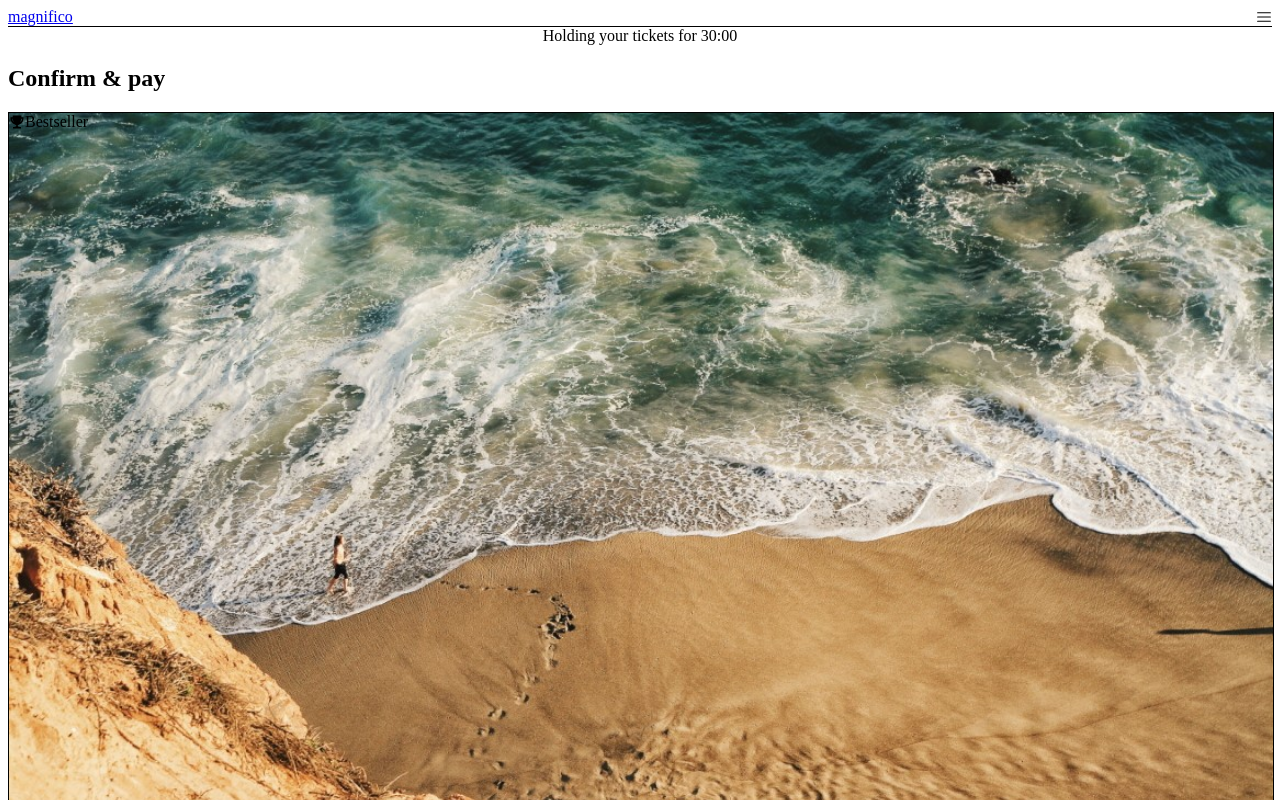
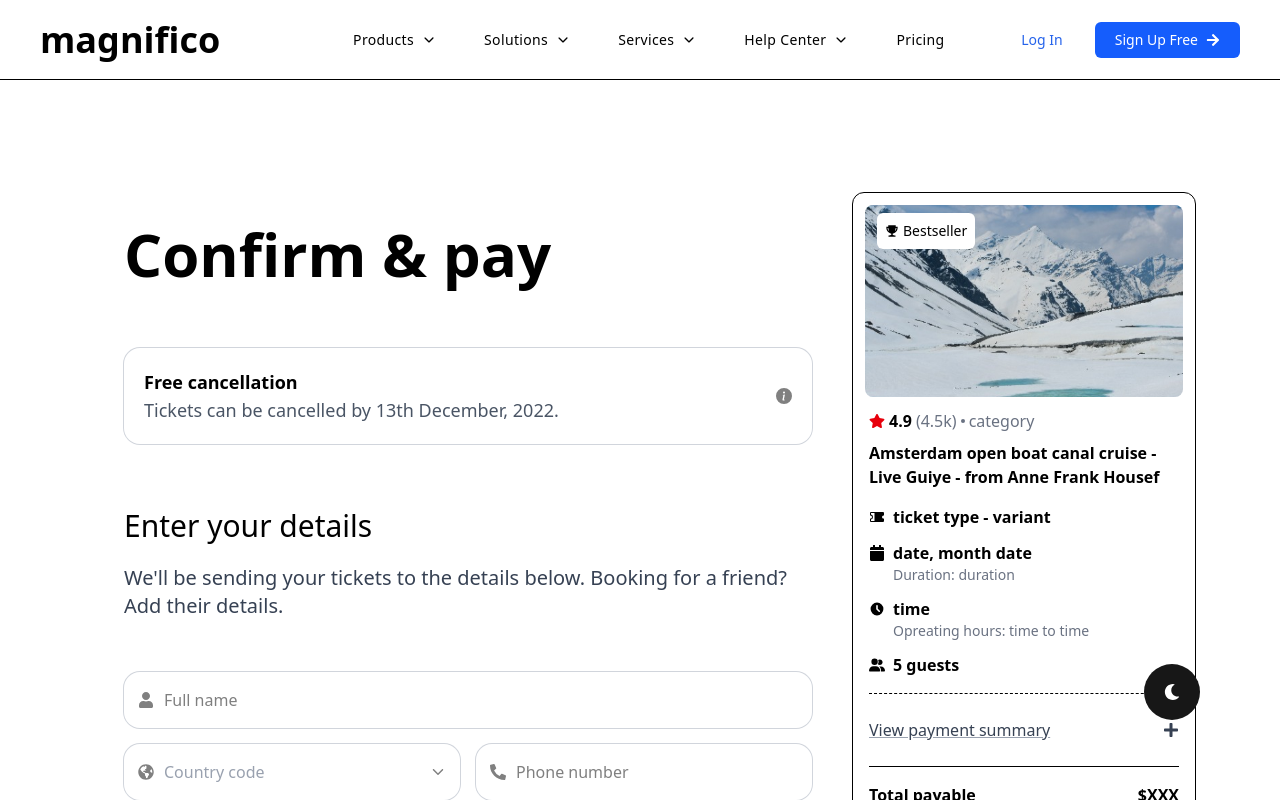
Before and after one commit to warmachine028/magnifico, a React (Vite) app in the folder client/: page /magnifico/payment in a window 1280 px wide. Shown: the top 800 px of the page. Built offline with nearby package versions, Linux system fonts and the light colour scheme.

Commit message:
feat: deployment error and toogle light dark modes

```diff
--- a/client/package.json
+++ b/client/package.json
@@ -29,11 +29,12 @@
 		"react-dom": "^19.1.0",
 		"react-helmet-async": "^2.0.5",
 		"react-icons": "^5.5.0",
-		"react-router-dom": "^7.5.0",
+		"react-router": "^7.5.0",
 		"tailwind-merge": "^3.2.0"
 	},
 	"devDependencies": {
 		"@eslint/js": "^9.24.0",
+		"@tailwindcss/vite": "^4.1.3",
 		"@types/react": "^19.1.0",
 		"@types/react-dom": "^19.1.2",
 		"@vitejs/plugin-react-swc": "^3.8.1",
--- a/client/postcss.config.js
+++ /dev/null
@@ -1,6 +0,0 @@
-export default {
-	plugins: {
-		tailwindcss: {},
-		autoprefixer: {},
-	},
-}
--- a/client/src/App.jsx
+++ b/client/src/App.jsx
@@ -1,6 +1,6 @@
 import { useState } from 'react'
 import { AppRouter, Footer, Navbar, ThemeFAB } from './components'
-import { BrowserRouter } from 'react-router-dom'
+import { BrowserRouter } from 'react-router'
 import { HelmetProvider } from 'react-helmet-async'
 
 const Magnifico = () => {
--- a/client/src/components/AppRouter.jsx
+++ b/client/src/components/AppRouter.jsx
@@ -1,4 +1,4 @@
-import { Routes, Route, useLocation } from 'react-router-dom'
+import { Routes, Route, useLocation } from 'react-router'
 import { Home, Payment } from '@/pages'
 
 const AppRouter = () => {
--- a/client/src/components/CreditCardForm.jsx
+++ b/client/src/components/CreditCardForm.jsx
@@ -2,7 +2,7 @@ import { DinersClub, MasterCard, Visa } from '@/assets'
 import { PiInfoBold, PiPiggyBankFill } from 'react-icons/pi'
 import { MdLock } from 'react-icons/md'
 import { IoMdCard } from 'react-icons/io'
-import { Link } from 'react-router-dom'
+import { Link } from 'react-router'
 import { LuCalendarX } from 'react-icons/lu'
 import { TbNumber123 } from 'react-icons/tb'
 import { FaUser } from 'react-icons/fa'
--- a/client/src/components/DestinationCard.jsx
+++ b/client/src/components/DestinationCard.jsx
@@ -3,7 +3,7 @@ import { Mountain, Beach } from '@/assets'
 import { FaCalendar, FaPlus, FaStar } from 'react-icons/fa'
 import { HiClock } from 'react-icons/hi'
 import { FaUserGroup } from 'react-icons/fa6'
-import { Link } from 'react-router-dom'
+import { Link } from 'react-router'
 import { IoIosArrowDropleftCircle, IoIosArrowDroprightCircle, IoMdTrophy } from 'react-icons/io'
 import { BsCircleFill } from 'react-icons/bs'
 
--- a/client/src/components/Dropdown.jsx
+++ b/client/src/components/Dropdown.jsx
@@ -1,6 +1,6 @@
 import { IoIosArrowDown } from 'react-icons/io'
 import { RxCross1, RxHamburgerMenu } from 'react-icons/rx'
-import { NavLink } from 'react-router-dom'
+import { NavLink } from 'react-router'
 
 const Dropdown = ({ links }) => {
 	return (
--- a/client/src/components/Footer.jsx
+++ b/client/src/components/Footer.jsx
@@ -1,4 +1,4 @@
-import { Link } from 'react-router-dom'
+import { Link } from 'react-router'
 
 const Footer = () => {
 	const footerLinks = ['Terms', 'Privacy', 'Support', 'About']
--- a/client/src/components/Navbar.jsx
+++ b/client/src/components/Navbar.jsx
@@ -1,4 +1,4 @@
-import { Link, NavLink } from 'react-router-dom'
+import { Link, NavLink } from 'react-router'
 import { IoIosArrowDown } from 'react-icons/io'
 import { FaArrowRight } from 'react-icons/fa'
 import SecondaryButton from './SecondaryButton'
--- a/client/src/components/ThemeFAB.jsx
+++ b/client/src/components/ThemeFAB.jsx
@@ -6,7 +6,7 @@ const ThemeFAB = ({ toggle, isDarkMode }) => {
 		<button
 			id="theme-toggle-switch"
 			onClick={toggle}
-			className="fixed bottom-9 end-5 z-50 float-start flex size-10 items-center justify-center rounded-full bg-neutral-900 text-white sm:bottom-20 sm:end-20 sm:h-14 sm:w-14 dark:bg-white dark:text-black"
+			className="fixed bottom-9 end-5 z-50 float-start flex size-10 cursor-pointer items-center justify-center rounded-full bg-neutral-900 text-white sm:bottom-20 sm:end-20 sm:h-14 sm:w-14 dark:bg-white dark:text-black"
 		>
 			{isDarkMode ? <IoSunnySharp /> : <FaMoon />}
 		</button>
--- a/client/src/index.css
+++ b/client/src/index.css
@@ -2,9 +2,9 @@
 @import url('https://fonts.googleapis.com/css2?family=Open+Sans:ital,wght@0,300..800;1,300..800&display=swap');
 @import url('https://fonts.googleapis.com/css2?family=Roboto+Serif:ital,opsz,wght@0,8..144,100..900;1,8..144,100..900&display=swap');
 
-@tailwind base;
-@tailwind components;
-@tailwind utilities;
+@import "tailwindcss";
+
+@custom-variant dark (&:where(.dark, .dark *));
 
 /* add the code bellow */
 @layer utilities {
--- a/client/vite.config.js
+++ b/client/vite.config.js
@@ -2,10 +2,11 @@ import { defineConfig } from 'vite'
 import { fileURLToPath } from 'url'
 import path from 'path'
 import react from '@vitejs/plugin-react-swc'
+import tailwindcss from '@tailwindcss/vite'
 
 // https://vitejs.dev/config/
 export default defineConfig({
-	plugins: [react()],
+	plugins: [react(),tailwindcss()],
 	base: '/magnifico/',
 	resolve: {
 		alias: {
```
Also changed, not shown: 1 other file (tests, documents, lock files or other folders).
